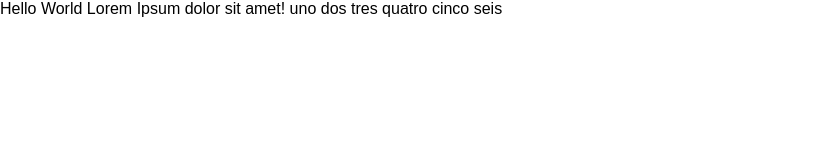
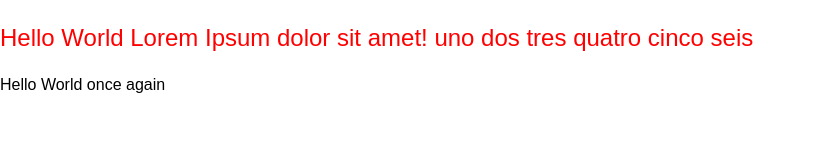
Before and after one commit to michelle-lim/mish-hugo, a website built with webpack: page site/layouts/index.html in a window 1280 px wide. Shown: the whole page, without its empty margins (0-815 px from the left). Built offline with nearby package versions, Linux system fonts and the light colour scheme; files whose address does not match are found by name.

Commit message:
Base Victor Hugo is working, about to add gulp-sass

```diff
--- a/site/layouts/index.html
+++ b/site/layouts/index.html
@@ -17,9 +17,18 @@
   <link rel="stylesheet" href="https://unpkg.com/purecss@1.0.0/build/grids-responsive-min.css">
 <!--<![endif]-->
 
+<!-- Import Main Stylesheet -->
+<link rel="stylesheet" href="./css/main.css">
+
+<!-- Import Google fonts -->
+<link href="https://fonts.googleapis.com/css?family=Cutive+Mono|Playfair+Display" rel="stylesheet">
+
+
+
 </head>
 
 <body>
-  Hello World Lorem Ipsum dolor sit amet! uno dos tres quatro cinco seis
+  <p class="test" >Hello World Lorem Ipsum dolor sit amet! uno dos tres quatro cinco seis</p>
+  <p>Hello World once again</p>
 </body>
 </html>
--- a/src/css/imports/reset.css
+++ b/src/css/imports/reset.css
@@ -1,3 +1,7 @@
 body {
   font-size: 16px;
 }
+.test {
+  color: red;
+  font-size: 24px;
+}
--- /dev/null
+++ b/src/css/main.css
@@ -0,0 +1 @@
+@import url("/imports/reset.css");
```
